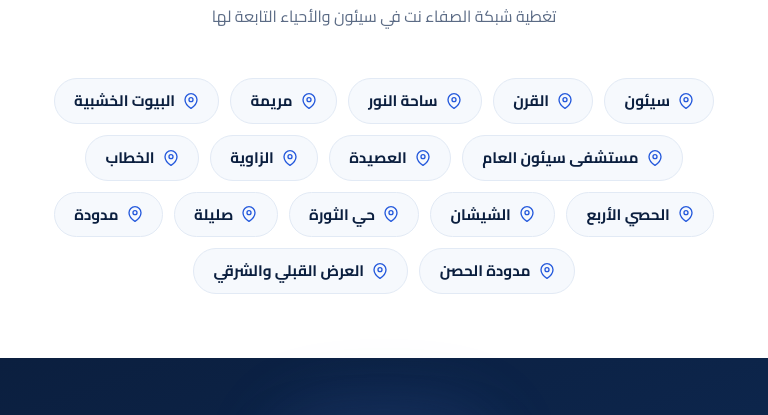
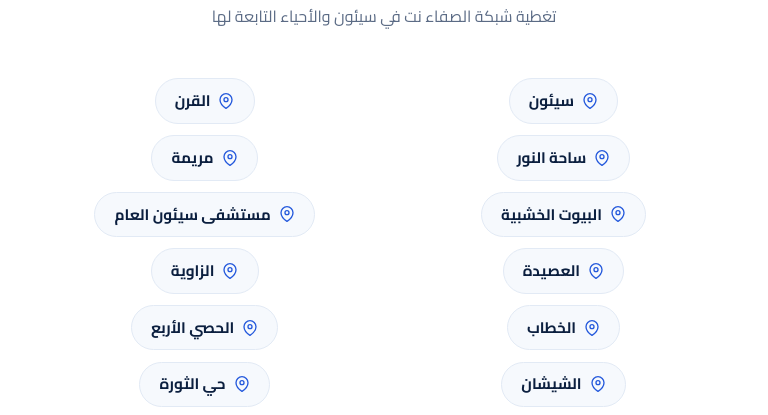
Before and after one commit to hmma11112222-debug/alsafanet-website, a plain HTML site: page index.html in a window 768 px wide. Shown: the part 5385-5800 px from the top of the page. Drawn offline with Linux system fonts and the light colour scheme.

```diff
--- a/styles.css
+++ b/styles.css
@@ -154,7 +154,7 @@
 .pkg-meta b { font-size: 1rem; color: var(--blue); font-weight: 800; }
 
 /* ─── التغطية ─── */
-.coverage-list { display: flex; flex-wrap: wrap; gap: .7rem; justify-content: center; }
+.coverage-list { display: grid; grid-template-columns: repeat(auto-fill, minmax(230px, 1fr)); justify-items: center; gap: .7rem; }
 .coverage-item {
   display: inline-flex; align-items: center; gap: .5rem;
   background: var(--bg); border: 1px solid #e2eaf5; border-radius: 999px;
@@ -163,6 +163,9 @@
 }
 .coverage-item:hover { background: #eaf1fd; transform: translateY(-2px); }
 .coverage-item svg { color: var(--blue); flex-shrink: 0; }
+@media (min-width: 600px) and (max-width: 1100px) {
+  .coverage-list { grid-template-columns: repeat(2, minmax(230px, 1fr)); }
+}
 
 /* ─── التطبيق ─── */
 .section-app { background: linear-gradient(160deg, var(--navy) 0%, var(--navy-2) 60%, #123366 100%); color: #fff; }
```
